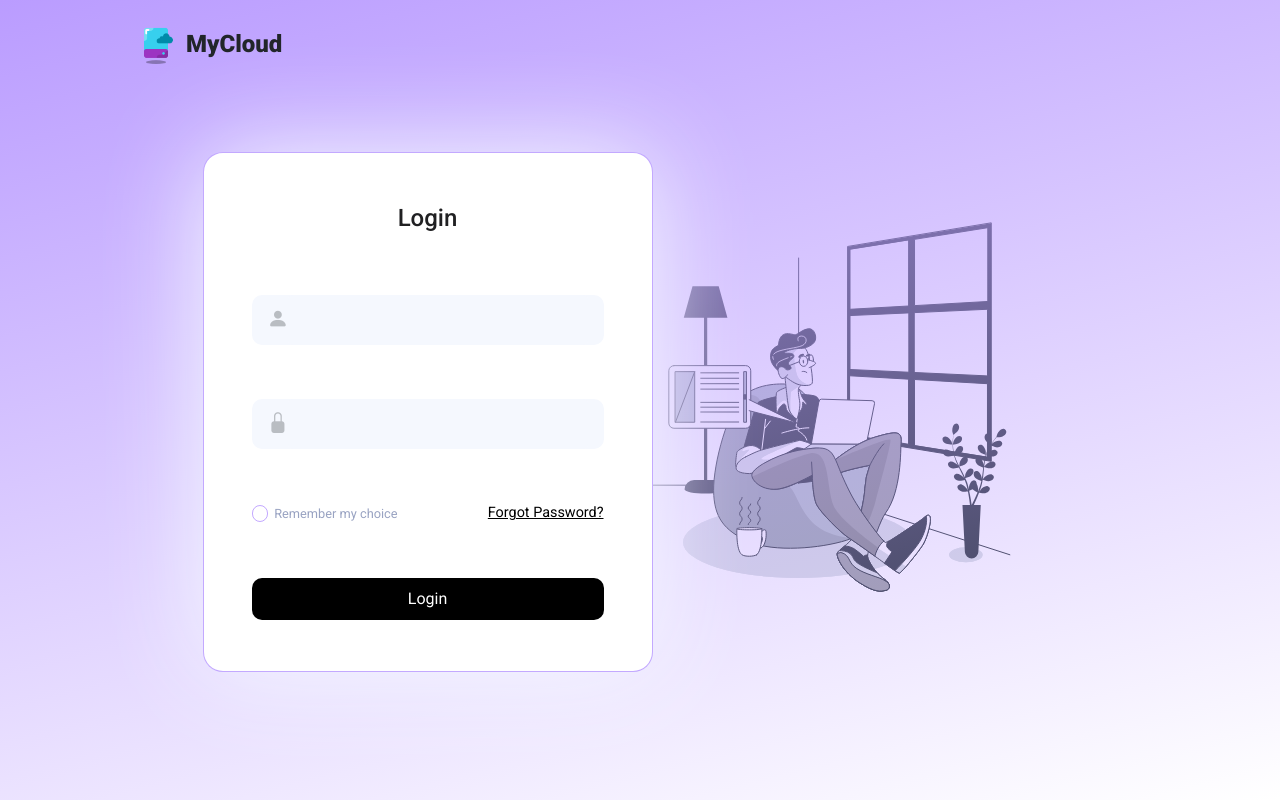
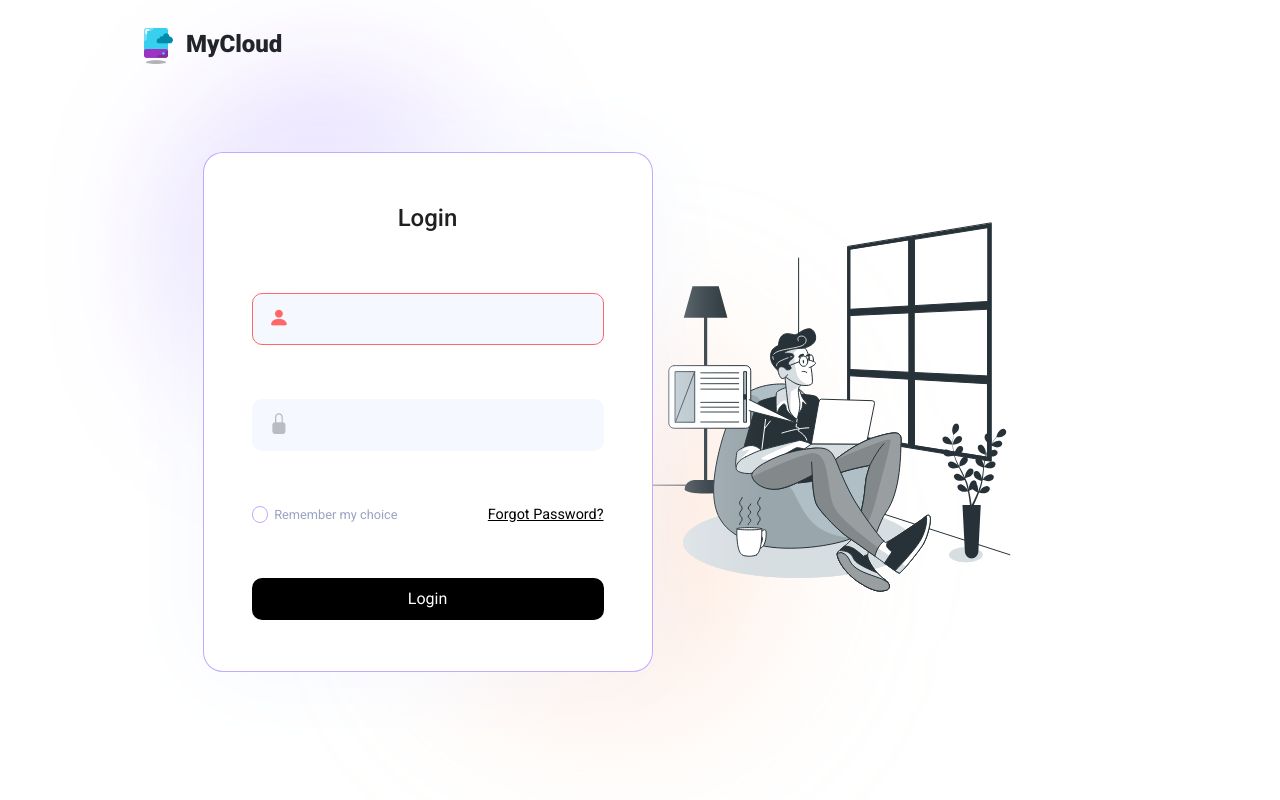
Before and after one commit to Charlygraphy23/drive-clone, a Next.js app: page /login in a window 1280 px wide. Built offline with nearby package versions, Linux system fonts and the light colour scheme.

Commit message:
WIP: login page

```diff
--- a/app/(routes)/login/components/loginFlow/components/inputGroup.tsx
+++ /dev/null
@@ -1,21 +0,0 @@
-import { ChangeEvent, ReactElement } from 'react';
-import style from '../style.module.scss';
-
-
-type Props = {
-    icon: ReactElement;
-    type: 'text' | "email" | "password";
-    value?: string;
-    onChange?: (event: ChangeEvent<HTMLInputElement>) => void
-}
-
-const InputGroup = ({ icon, type, value = "", onChange }: Props) => {
-    return (
-        <div className={style.inputGroup}>
-            <span>{icon}</span>
-            <input type={type} value={value} onChange={onChange} />
-        </div>
-    )
-}
-
-export default InputGroup
--- a/app/(routes)/login/components/loginFlow/index.tsx
+++ /dev/null
@@ -1,30 +0,0 @@
-import Link from 'next/link'
-import InputGroup from './components/inputGroup'
-import style from './style.module.scss'
-
-
-const LoginFlow = () => {
-    return (
-        <div className={style.loginFlow}>
-            <h4>Login</h4>
-            <InputGroup type='text' icon={<i className="bi bi-person-fill"></i>} />
-            <InputGroup type='password' icon={<i className="bi bi-lock-fill"></i>} />
-            <div className={style.remindPassword}>
-                <label htmlFor="checkbox">
-                    <input hidden id="checkbox" type="checkbox" />
-                    <span><i className="bi bi-check2"></i></span>
-                    Remember my choice
-                </label>
-                <Link href={"#"}>Forgot Password?</Link>
-            </div>
-
-            <button className="button">
-                Login
-            </button>
-
-
-        </div>
-    )
-}
-
-export default LoginFlow
--- a/app/(routes)/login/page.tsx
+++ b/app/(routes)/login/page.tsx
@@ -1,7 +1,7 @@
 import LoginIllustration from '@app/assets/login-illustration.svg'
 import Image from 'next/image'
+import LoginFlow from '../../components/loginFlow'
 import LoginHeader from './components/header'
-import LoginFlow from './components/loginFlow'
 import style from './style.module.scss'
 
 
@@ -11,7 +11,7 @@ const LoginPage = () => {
             <div className={style.container}>
                 <LoginHeader />
                 <div className={style.flowWrapper}>
-                    <LoginFlow />
+                    <LoginFlow title='Login' rememberMe submitText='Login' />
                     <Image src={LoginIllustration} alt='LoginIllustration' />
                 </div>
             </div>
--- a/app/(routes)/login/style.module.scss
+++ b/app/(routes)/login/style.module.scss
@@ -1,3 +1,31 @@
+@use "/app/styles/variable.scss" as color;
+
+%commonStyle {
+	content: "";
+	position: absolute;
+	display: block;
+	z-index: -1;
+	border-radius: 50%;
+	aspect-ratio: 1 / 1;
+	filter: blur(5em);
+}
+
+@mixin animate($maxScale: 1.4) {
+	@keyframes animateScale {
+		0% {
+			transform: scale(0.9);
+		}
+
+		50% {
+			transform: scale($maxScale);
+		}
+
+		100% {
+			transform: scale(0.9);
+		}
+	}
+}
+
 .loginPage {
 	width: 100%;
 	height: 100vh;
@@ -6,12 +34,38 @@
 
 	display: flex;
 	justify-content: center;
-	background: linear-gradient(
-		166deg,
-		rgba(186, 156, 255, 0.1) 0%,
-		rgba(255, 255, 255, 0) 100%
-	);
-	animation: glowBackground 2s ease-in-out forwards;
+	position: relative;
+
+	&::after {
+		@extend %commonStyle;
+		$top: 15%;
+		$left: 18%;
+		top: $top;
+		left: $left;
+		width: 20vw;
+		background: linear-gradient(
+			90deg,
+			rgba(color.$primary-color, 0.6) 0%,
+			rgba(white, 0) 100%
+		);
+		animation: animateScale 2.5s ease-in-out infinite;
+	}
+
+	&::before {
+		@extend %commonStyle;
+		$top: 50%;
+		$left: 40%;
+		top: $top;
+		left: $left;
+		width: 20vw;
+		background: linear-gradient(
+			90deg,
+			rgba(color.$light-brown1, 1) 0%,
+			rgba(white, 0) 100%
+		);
+		animation: animateScale 3s ease-in-out infinite;
+		animation-delay: 0.3s;
+	}
 
 	.container {
 		width: calc(100% - 20%);
@@ -48,36 +102,4 @@
 	}
 }
 
-// TODO: background animations
-@keyframes glowBackground {
-	0% {
-		background: linear-gradient(
-			166deg,
-			rgba(186, 156, 255, 0.1) 0%,
-			rgba(255, 255, 255, 0) 100%
-		);
-	}
-
-	40% {
-		background: linear-gradient(
-			0deg,
-			rgba(186, 156, 255, 0.1) 0%,
-			rgba(255, 255, 255, 0) 100%
-		);
-	}
-
-	60% {
-		background: linear-gradient(
-			360deg,
-			rgba(186, 156, 255, 0.1) 0%,
-			rgba(255, 255, 255, 0) 100%
-		);
-	}
-	100% {
-		background: linear-gradient(
-			166deg,
-			rgba(186, 156, 255, 1) 0%,
-			rgba(255, 255, 255, 0) 100%
-		);
-	}
-}
+@include animate();
--- /dev/null
+++ b/app/components/loginFlow/components/inputGroup.tsx
@@ -0,0 +1,29 @@
+import { ChangeEvent, ReactElement } from 'react';
+import style from '../style.module.scss';
+
+
+type Props = {
+    icon: ReactElement;
+    type: 'text' | "email" | "password";
+    value?: string;
+    onChange?: (event: ChangeEvent<HTMLInputElement>) => void;
+    className?: string;
+    errorMessage?: string;
+}
+
+const InputGroup = ({ icon, type, value = "", onChange, className = "", errorMessage = "" }: Props) => {
+    return (
+        <div className={style.inputGroup}>
+            {errorMessage && <div className={style.errorMessage}>
+                <i className="bi bi-exclamation-triangle-fill"></i>
+                <span>{errorMessage ?? "Something went wrong!!"}</span>
+            </div>}
+            <div className={`${className} ${style.inputGroupWrapper}`}>
+                <span>{icon}</span>
+                <input type={type} value={value} onChange={onChange} />
+            </div>
+        </div>
+    )
+}
+
+export default InputGroup
--- /dev/null
+++ b/app/components/loginFlow/index.tsx
@@ -0,0 +1,44 @@
+import Link from 'next/link';
+import InputGroup from './components/inputGroup';
+import style from './style.module.scss';
+
+
+type Props = {
+    title: string;
+    rememberMe?: boolean;
+    submitText: string;
+}
+
+// TODO: need to add a wrapper to make a slide animation work!!
+// TODO: wrapper will be positioned relative and will have a min-width of 450px (needs to handled by mobile devices)
+const LoginFlow = ({
+    title,
+    rememberMe = false,
+    submitText
+}: Props) => {
+    return (
+
+        // TODO: this class then will be positioned absolute
+        // TODO: below code will be in a separate component
+        // TODO: This current component will handle the logic to show & hide the form layout!!
+        <div className={style.loginFlow}>
+            <h4>{title}</h4>
+            <InputGroup className={style.error} type='text' icon={<i className="bi bi-person-fill"></i>} />
+            <InputGroup type='password' icon={<i className="bi bi-lock-fill"></i>} />
+            {rememberMe && <div className={style.remindPassword}>
+                <label htmlFor="checkbox">
+                    <input hidden id="checkbox" type="checkbox" />
+                    <span><i className="bi bi-check2"></i></span>
+                    Remember my choice
+                </label>
+                <Link href={"#"}>Forgot Password?</Link>
+            </div>}
+
+            <button className="button">
+                {submitText}
+            </button>
+        </div>
+    )
+}
+
+export default LoginFlow
--- a/app/(routes)/login/components/loginFlow/style.module.scss
+++ b/app/components/loginFlow/style.module.scss
@@ -20,12 +20,35 @@ $themeColor: rgba(color.$primary-color, 0.4);
 	box-shadow: 0px 0px 100px rgba(color.$light-gray-color, 1);
 
 	.inputGroup {
+		width: 100%;
+
+		.errorMessage {
+			font-size: 0.7em;
+			color: color.$error1;
+			display: flex;
+			flex-wrap: wrap;
+			gap: 5px;
+			justify-content: flex-end;
+			align-items: center;
+			padding-right: 10px;
+		}
+
+		.inputGroupWrapper {
 			background-color: color.$light-gray-color;
 			width: 100%;
 			border-radius: 10px;
 			padding: 0rem 1rem;
 			display: flex;
 			align-items: center;
+			border: 1px solid transparent;
+
+			&.error {
+				border-color: color.$error1;
+
+				i {
+					color: color.$error1 !important;
+				}
+			}
 
 			i {
 				font-size: 1.3em;
@@ -51,6 +74,7 @@ $themeColor: rgba(color.$primary-color, 0.4);
 				i {
 					font-size: 1.3em;
 					color: rgba(color.$primary-color, 0.7);
+				}
 			}
 		}
 	}
```
Lines whose indentation alone changed are shown as unchanged.
